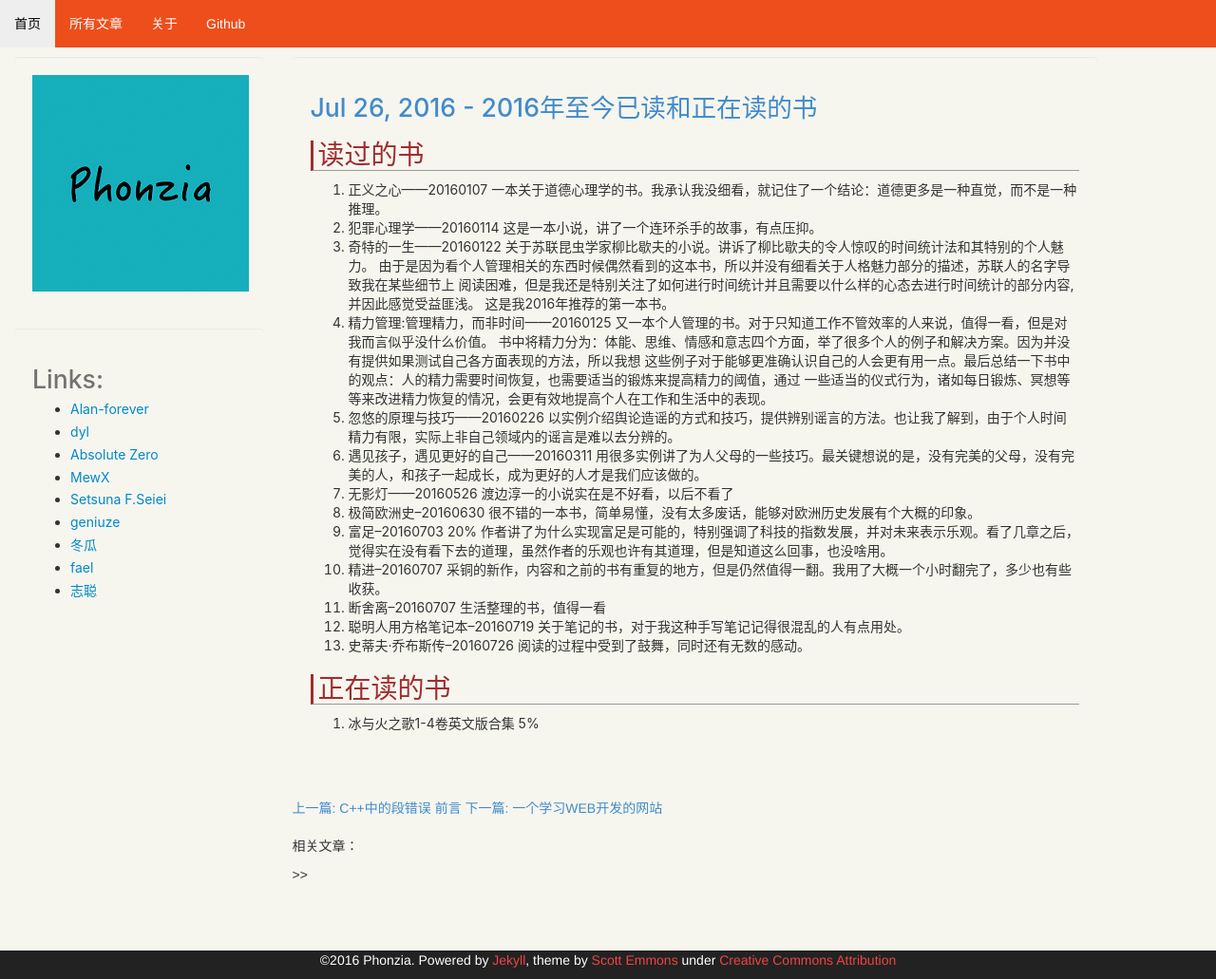
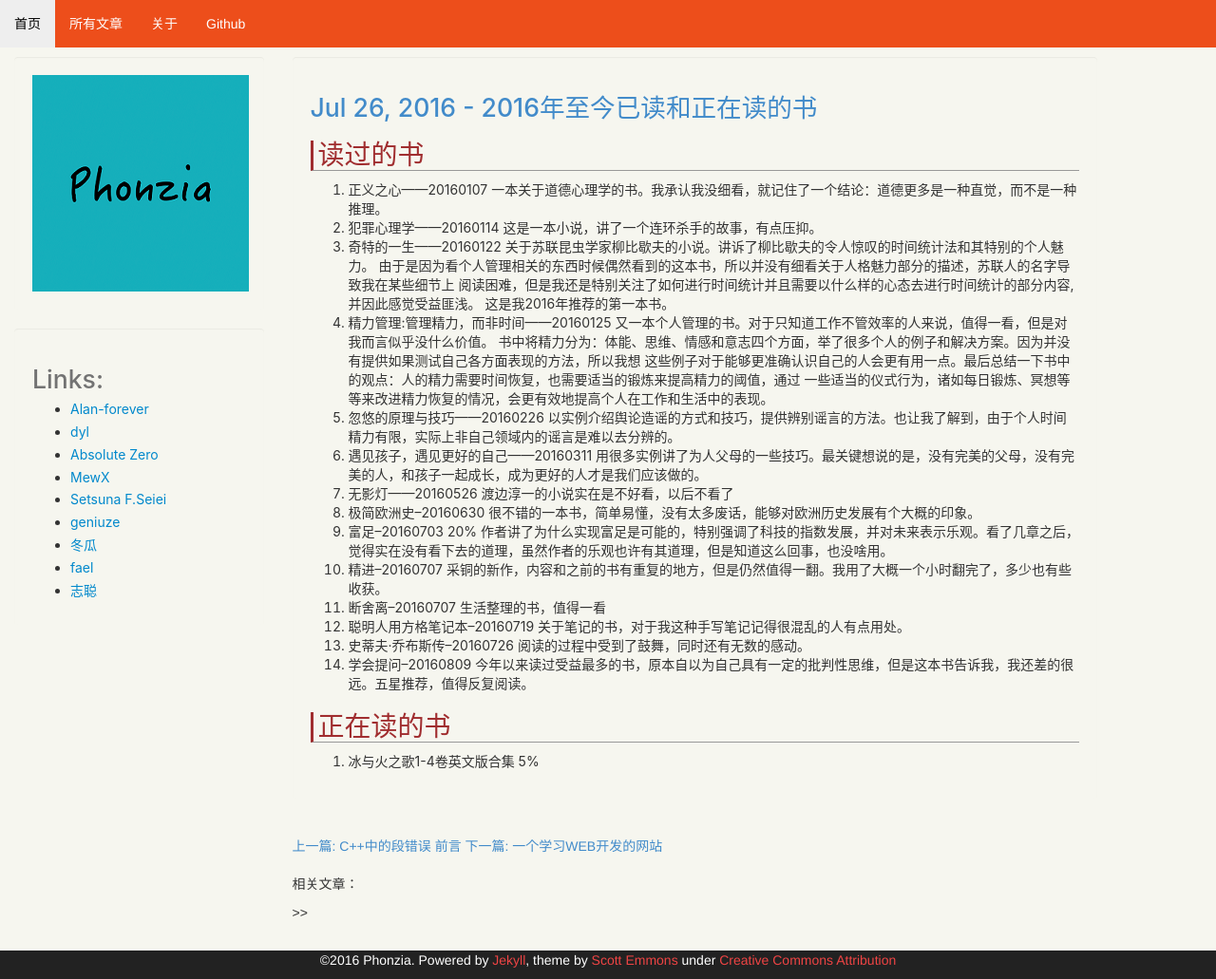
Before and after one commit to phonzia/old_blog, a Jekyll site: the page built from _posts/2016-07-26-BooksRead.md, in a window 1280 px wide and 1031 px high. Shown: the whole window at 95% size. Built offline with Jekyll 4.4.1, drawn with Linux system fonts in a browser that asks for light colours; Markdown is read by kramdown in place of the engine named in the settings; comment, search, counter and statistics services are not loaded.

Commit message:
Update 2016年至今已读和正在读的书

```diff
--- a/_posts/2016-07-26-BooksRead.md
+++ b/_posts/2016-07-26-BooksRead.md
@@ -25,6 +25,7 @@ tags: ''
 11. 断舍离--20160707 生活整理的书，值得一看
 12. 聪明人用方格笔记本--20160719 关于笔记的书，对于我这种手写笔记记得很混乱的人有点用处。
 13. 史蒂夫·乔布斯传--20160726 阅读的过程中受到了鼓舞，同时还有无数的感动。
+14. 学会提问--20160809 今年以来读过受益最多的书，原本自以为自己具有一定的批判性思维，但是这本书告诉我，我还差的很远。五星推荐，值得反复阅读。
 
 ## 正在读的书
 1. 冰与火之歌1-4卷英文版合集 5%
```
